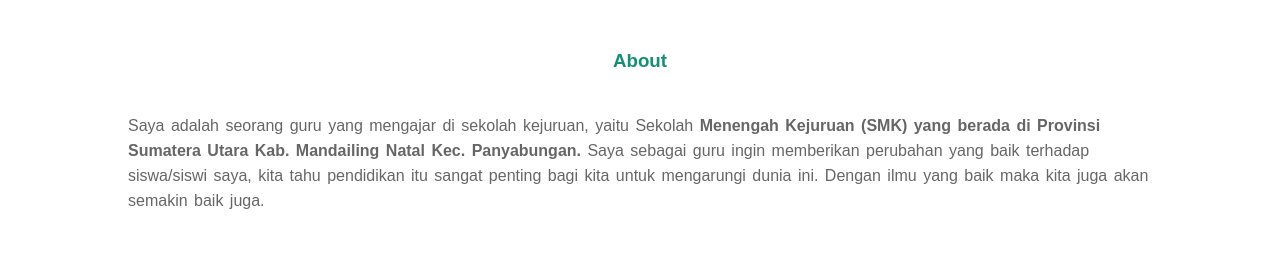
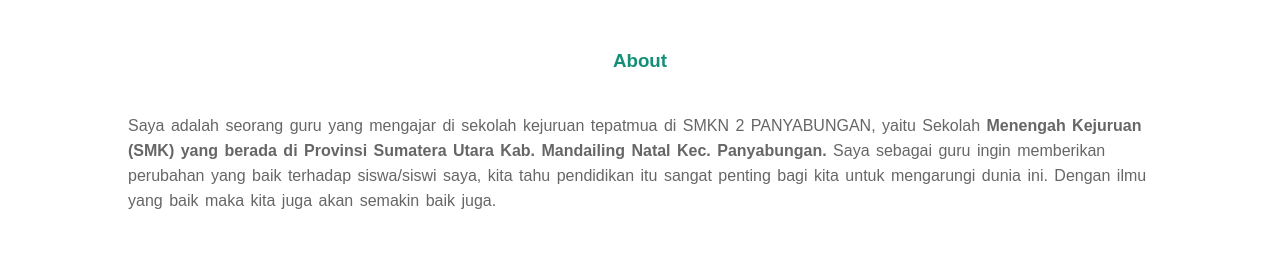
Before and after one commit to awaluddin94/web-personal, a plain HTML site: page index.html in a window 1280 px wide. Shown: the part 698-952 px from the top of the page. Drawn offline with Linux system fonts and the light colour scheme.

Commit message:
Update index.html

```diff
--- a/index.html
+++ b/index.html
@@ -38,7 +38,7 @@
 <section class="about">
 	<div class="container">
 		<h3>About</h3>
-		<p>Saya adalah seorang guru yang mengajar di sekolah kejuruan, yaitu Sekolah <strong>Menengah Kejuruan (SMK) yang berada di Provinsi Sumatera Utara Kab. Mandailing Natal Kec. Panyabungan.</strong> Saya sebagai guru ingin memberikan perubahan yang baik terhadap siswa/siswi saya, kita tahu pendidikan itu sangat penting bagi kita untuk mengarungi dunia ini. Dengan ilmu yang baik maka kita juga akan semakin baik juga.</p>
+		<p>Saya adalah seorang guru yang mengajar di sekolah kejuruan tepatmua di SMKN 2 PANYABUNGAN, yaitu Sekolah <strong>Menengah Kejuruan (SMK) yang berada di Provinsi Sumatera Utara Kab. Mandailing Natal Kec. Panyabungan.</strong> Saya sebagai guru ingin memberikan perubahan yang baik terhadap siswa/siswi saya, kita tahu pendidikan itu sangat penting bagi kita untuk mengarungi dunia ini. Dengan ilmu yang baik maka kita juga akan semakin baik juga.</p>
 	</div>
 
 </section>
@@ -77,4 +77,5 @@
 	</div>
 </footer>
 </body>
+
 </html>
```
